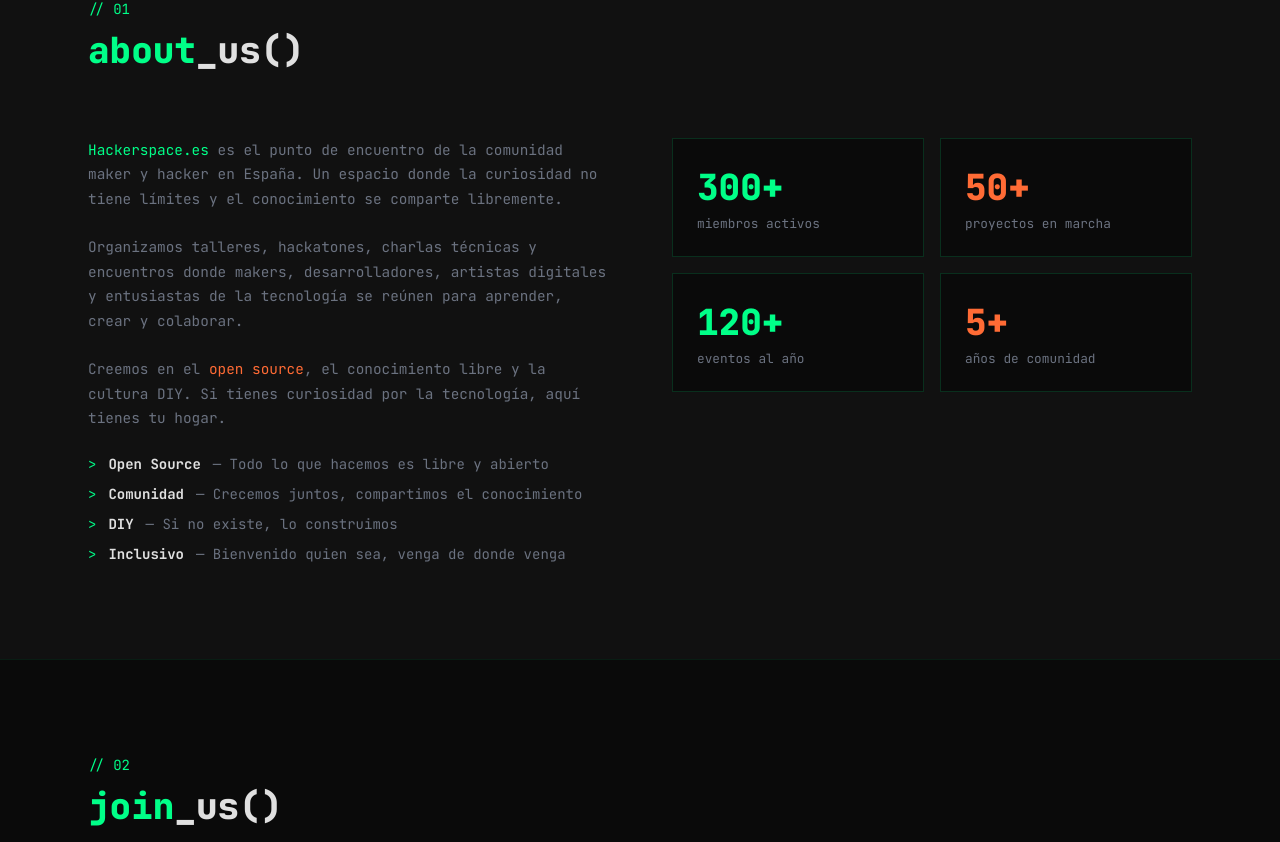
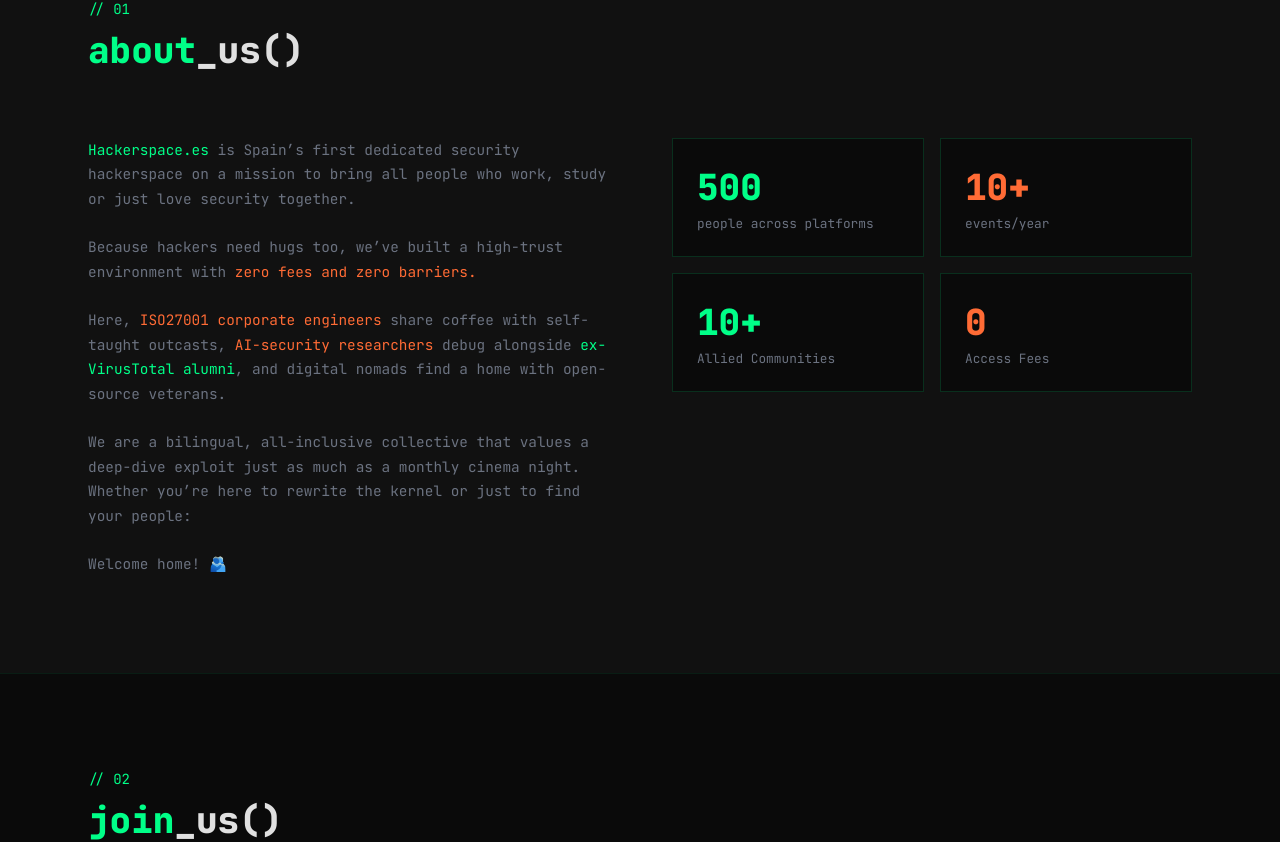
Before and after one commit to zemskovmm/hackerspace.es, a Vue app: page / in a window 1280 px wide. Shown: the part 897-1739 px from the top of the page. Built offline with nearby package versions, Linux system fonts and the light colour scheme.

Commit message:
change the text

```diff
--- a/src/components/AboutSection.vue
+++ b/src/components/AboutSection.vue
@@ -9,33 +9,32 @@
             <div class="about__grid">
                 <div class="about__mission">
                     <p>
-                        <span class="neon">Hackerspace.es</span> es el punto de
-                        encuentro de la comunidad maker y hacker en España. Un
-                        espacio donde la curiosidad no tiene límites y el
-                        conocimiento se comparte libremente.
+                        <span class="neon">Hackerspace.es</span> is Spain’s
+                        first dedicated security hackerspace on a mission to
+                        bring all people who work, study or just love security
+                        together.
                     </p>
                     <p>
-                        Organizamos talleres, hackatones, charlas técnicas y
-                        encuentros donde makers, desarrolladores, artistas
-                        digitales y entusiastas de la tecnología se reúnen para
-                        aprender, crear y colaborar.
+                        Because hackers need hugs too, we’ve built a high-trust
+                        environment with
+                        <span class="orange">zero fees and zero barriers.</span>
                     </p>
                     <p>
-                        Creemos en el <span class="orange">open source</span>,
-                        el conocimiento libre y la cultura DIY. Si tienes
-                        curiosidad por la tecnología, aquí tienes tu hogar.
+                        Here,
+                        <span class="orange">ISO27001 corporate engineers</span>
+                        share coffee with self-taught outcasts,
+                        <span class="orange">AI-security researchers</span>
+                        debug alongside
+                        <span class="neon">ex-VirusTotal alumni</span>, and
+                        digital nomads find a home with open-source veterans.
                     </p>
-
-                    <div class="about__values">
-                        <div
-                            v-for="value in values"
-                            :key="value.label"
-                            class="about__value"
-                        >
-                            <strong>{{ value.label }}</strong>
-                            <span> — {{ value.desc }}</span>
-                        </div>
-                    </div>
+                    <p>
+                        We are a bilingual, all-inclusive collective that values
+                        a deep-dive exploit just as much as a monthly cinema
+                        night. Whether you’re here to rewrite the kernel or just
+                        to find your people:
+                    </p>
+                    <p>Welcome home! 🫂</p>
                 </div>
 
                 <div class="about__stats">
@@ -58,20 +57,10 @@
 <script setup>
 import "./AboutSection.css";
 
-const values = [
-    { label: "Open Source", desc: "Todo lo que hacemos es libre y abierto" },
-    {
-        label: "Comunidad",
-        desc: "Crecemos juntos, compartimos el conocimiento",
-    },
-    { label: "DIY", desc: "Si no existe, lo construimos" },
-    { label: "Inclusivo", desc: "Bienvenido quien sea, venga de donde venga" },
-];
-
 const stats = [
-    { value: "300+", label: "miembros activos", color: "neon" },
-    { value: "50+", label: "proyectos en marcha", color: "orange" },
-    { value: "120+", label: "eventos al año", color: "neon" },
-    { value: "5+", label: "años de comunidad", color: "orange" },
+    { value: "500", label: "people across platforms", color: "neon" },
+    { value: "10+", label: "events/year", color: "orange" },
+    { value: "10+", label: "Allied Communities", color: "neon" },
+    { value: "0", label: "Access Fees", color: "orange" },
 ];
 </script>
--- a/src/components/HeroSection.vue
+++ b/src/components/HeroSection.vue
@@ -23,10 +23,10 @@
             </div>
 
             <p>
-                Una comunidad de <span class="neon">hackers</span>, makers,
-                desarrolladores y creadores en España. Construimos, aprendemos y
-                colaboramos juntos.
+                A NEW COMMUNITY OF <span class="neon">HACKERS</span> AND CYBER
+                SECURITY ENTHUSIASTS
             </p>
+            <p>BASED IN MALAGA, SPAIN</p>
 
             <div class="hero__ctas">
                 <a href="#contact" class="btn-primary">&gt; Únete ahora</a>
@@ -52,11 +52,12 @@
 import { ref, onMounted, onUnmounted } from "vue";
 
 const phrases = [
-    "Hackers. Makers. Comunidad.",
-    "Abre. Comparte. Construye.",
-    "Open Source. Open Mind.",
-    "Crea. Aprende. Repite.",
-    "Hardware. Software. Cultura.",
+    "A Warm Cyber Community",
+    "Open Intelligence Exchange",
+    "Probe, Pivot, Pioneer",
+    "Universal Logic Only",
+    "Grit, Wit, Vision",
+    "Hackers Need Hugs",
 ];
 
 const displayText = ref("");
```
